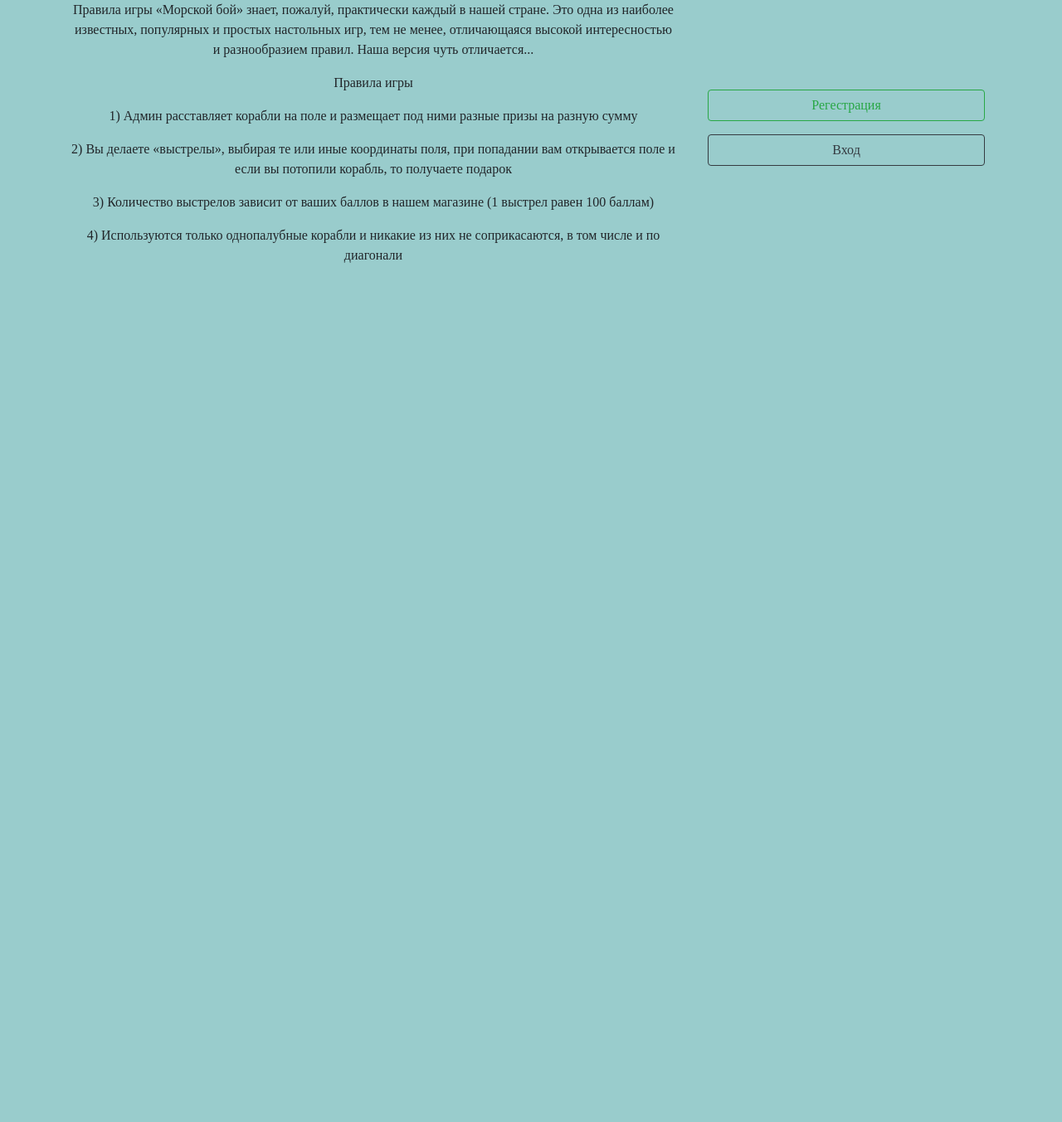
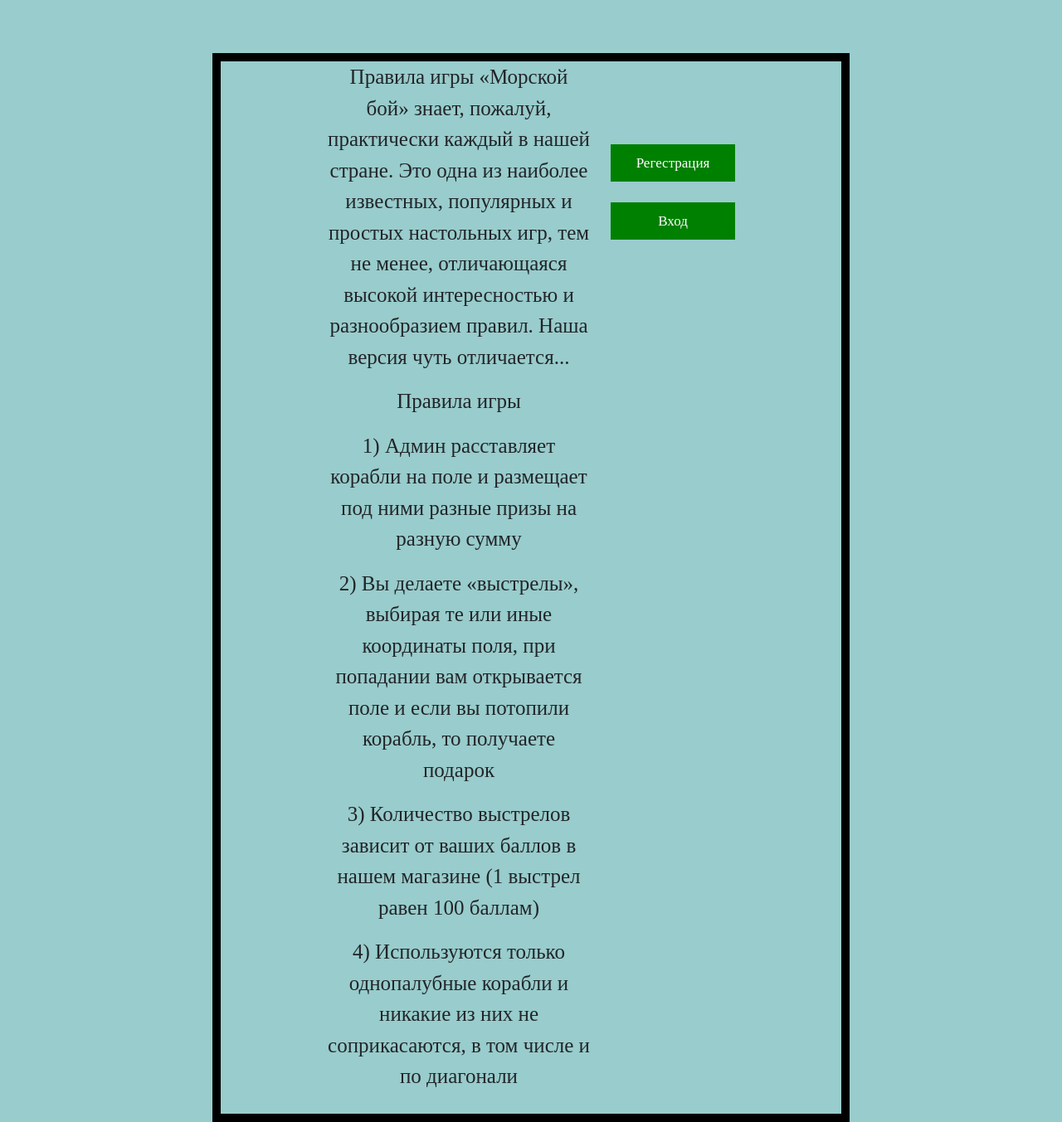
Before and after one commit to JLirik/sEA_battLe, a Flask app: page / in a window 1280 px wide. Shown: the whole page at 83% size. Before the commit the page ends 317 px from the top, so only its background shows below. Run offline with Flask 3, Linux system fonts and the light colour scheme; some libraries are stand-ins or nearby versions.

Commit message:
Update first_page.html

```diff
--- a/Новая папка/templates/first_page.html
+++ b/Новая папка/templates/first_page.html
@@ -2,9 +2,10 @@
 
 {% block content %}
 	<head><link rel="stylesheet" type="text/css" href="{{ style }}" ></head>
-<div class="container">
+<div class="box-1">
   <div class="row align-items-start">
     <div class="col-8">
+    <body>
       <p> Правила игры «Морской бой» знает, пожалуй, практически каждый в нашей стране. Это одна из наиболее известных, популярных и простых настольных игр, тем не менее, отличающаяся высокой интересностью и разнообразием правил. Наша версия чуть отличается...</p>
       <p>Правила игры</p>
       <p>1) Админ расставляет корабли на поле и размещает под ними разные призы на разную сумму</p>
@@ -13,8 +14,13 @@
       <p>4) Используются только однопалубные корабли и никакие из них не соприкасаются, в том числе и по диагонали</p>
     </div>
     <div class="col-4 d-flex flex-column" style="margin: 100px 0px">
-      <button type="button" class="btn btn-outline-success m-2">Регестрация</button>
-      <button type="button" class="btn btn-outline-dark m-2">Вход</button>
+      <form action="/reg">
+        <button class="button" style="width:150px;height:45px;cursor:pointer">Регестрация</button>
+      </form>
+      <form action="/">
+      <button class="button" style="width:150px;height:45px;cursor:pointer">Вход</button>
+      </form>
+    </body>
     </div>
   </div>
 </div>
```
